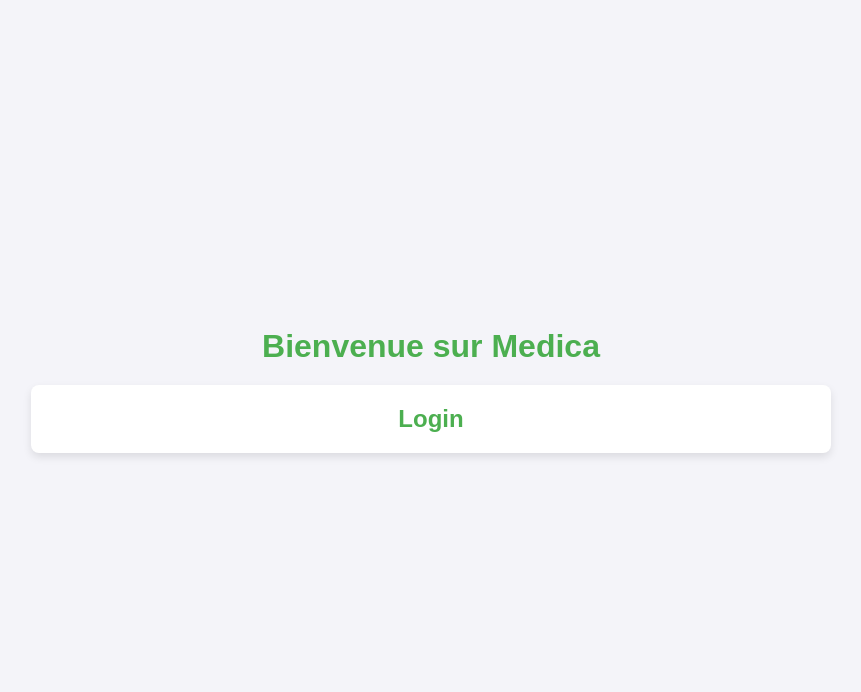
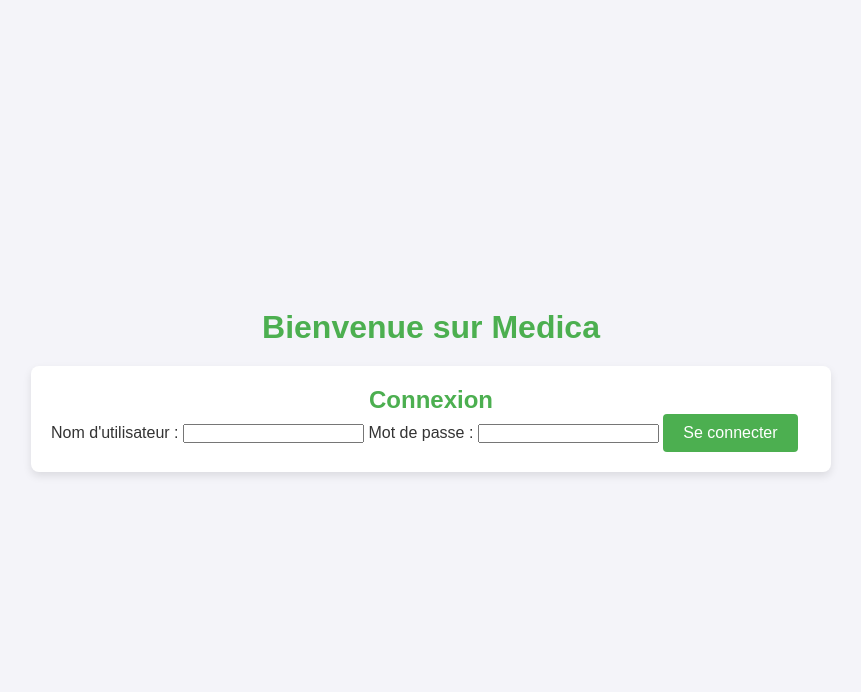
Before and after one commit to Paul-Passeron/ChallengeEntreprendre, a Flask app: page /login in a window 1280 px wide. Shown: the top 692 px of the page, without its empty margins (209-1070 px from the left). Run offline with Flask 3, Linux system fonts and the light colour scheme.

Commit message:
login updated

```diff
--- a/src/templates/login.html
+++ b/src/templates/login.html
@@ -1,5 +1,18 @@
 {% extends 'layout.html' %}
 
 {% block content %}
-<h2>Login</h2>
+<h2>Connexion</h2>
+<form action="{{ url_for('login') }}" method="POST">
+    <label for="username">Nom d'utilisateur :</label>
+    <input type="text" id="username" name="username" required>
+
+    <label for="password">Mot de passe :</label>
+    <input type="password" id="password" name="password" required>
+
+    <button type="submit">Se connecter</button>
+</form>
+
+{% if error %}
+    <p style="color: red;">{{ error }}</p>
+{% endif %}
 {% endblock %}
```
